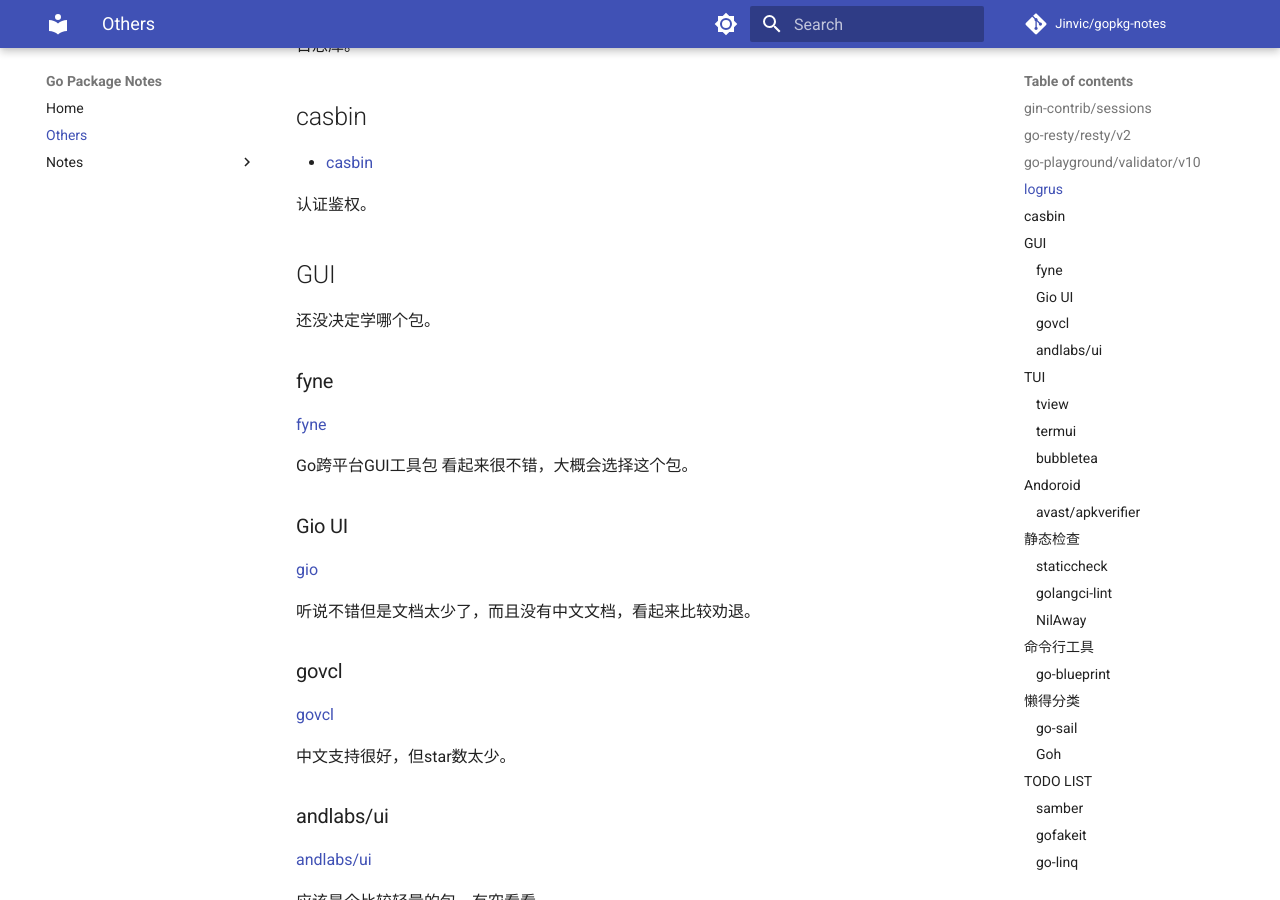
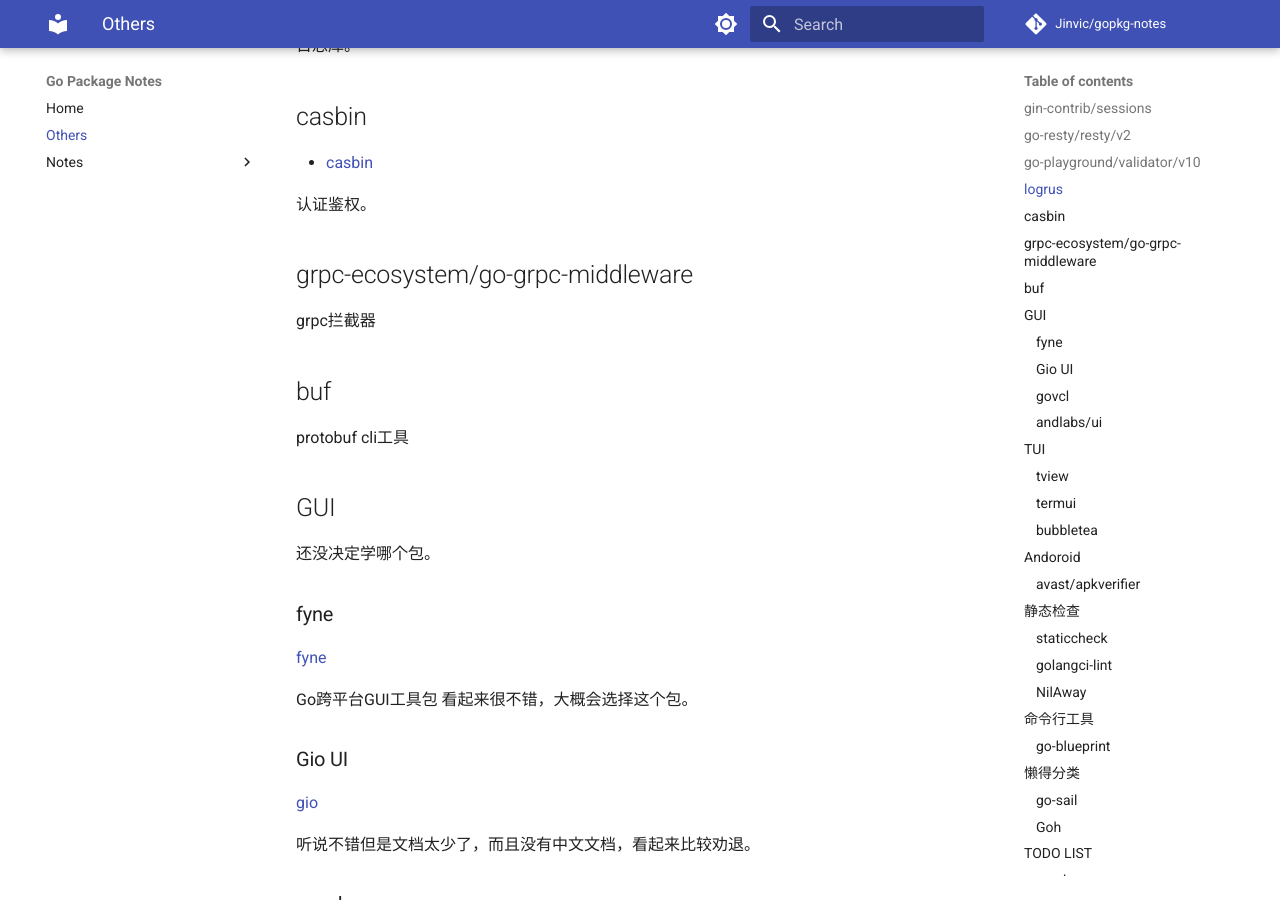
Before and after one commit to Jinvic/gopkg-notes, an MkDocs documentation site: the page built from docs/others.md, in a window 1280 px wide and 900 px high, scrolled down 739 px. Built offline with MkDocs 1.6.1 and Material for MkDocs 9.7.7, drawn with Linux system fonts in a browser that asks for light colours; comment, search, counter and statistics services are not loaded.

Commit message:
add: todo

```diff
--- a/docs/others.md
+++ b/docs/others.md
@@ -29,6 +29,14 @@ gin 框架的默认验证器
 - [casbin](https://casbin.org/docs/overview)
 
 认证鉴权。
+
+## grpc-ecosystem/go-grpc-middleware
+
+grpc拦截器
+
+## buf
+
+protobuf cli工具
 
 ## GUI
 
```
